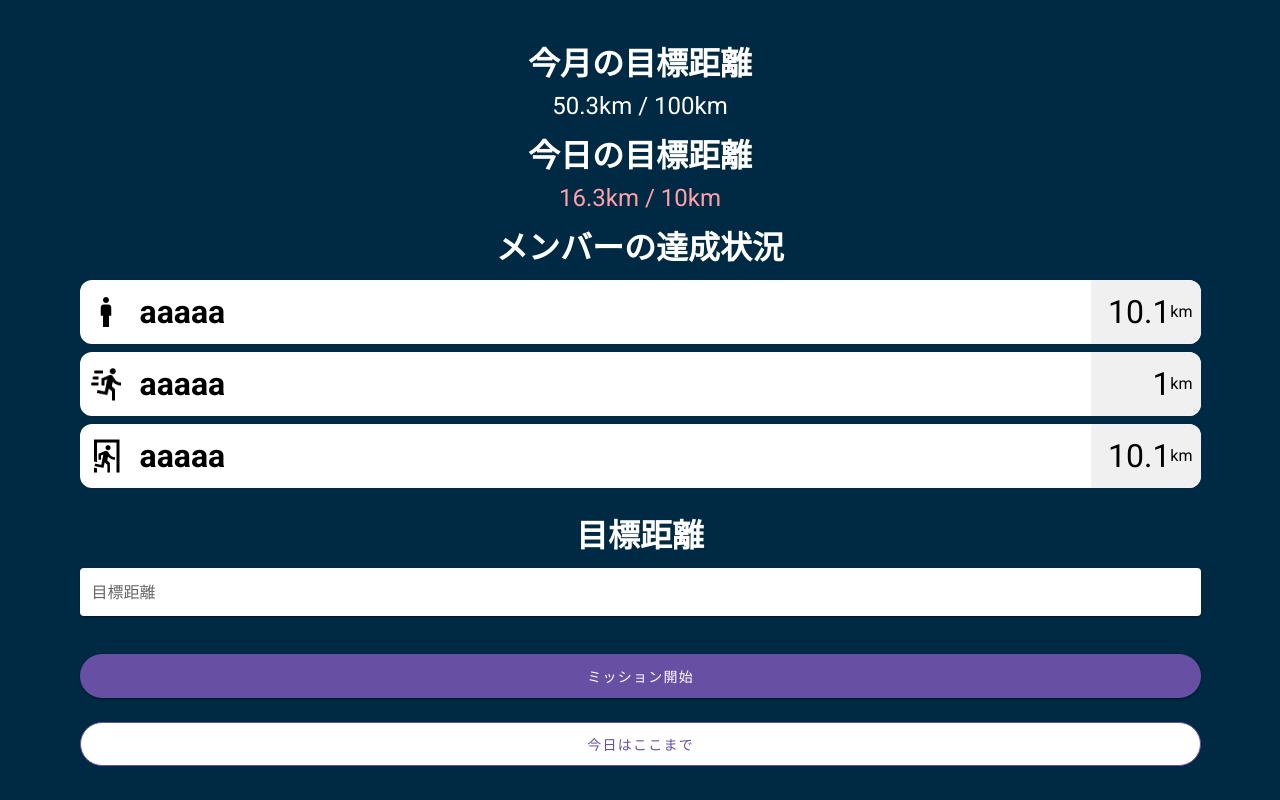
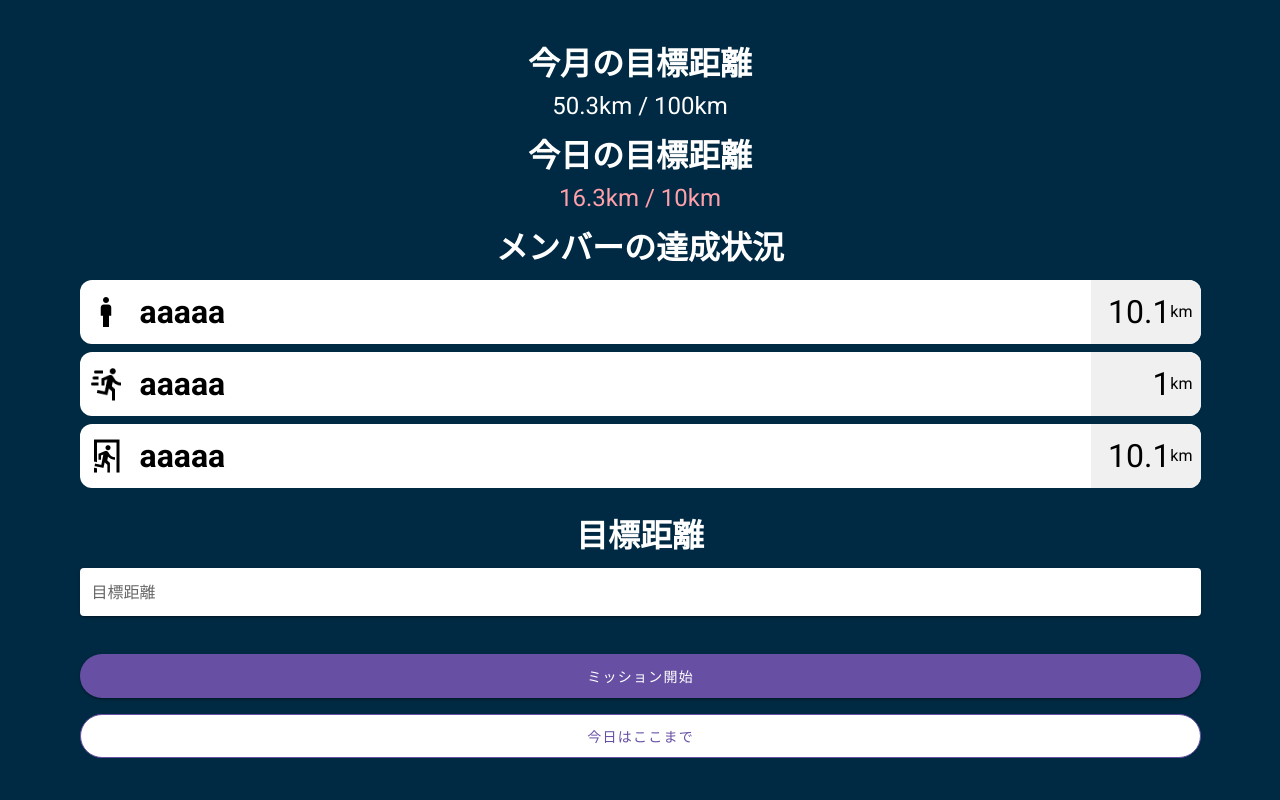
Before and after one commit to masaki-shinkawa/hack-and-marathon-2022-06-18, a Nuxt app: page / in a window 1280 px wide. Built offline with nearby package versions, Linux system fonts and the light colour scheme.

Commit message:
feat: スタート画面

```diff
--- a/components/ChallengeStart.vue
+++ b/components/ChallengeStart.vue
@@ -11,7 +11,7 @@
     <span class="f-l bold mt-4">目標距離</span>
     <v-text-field v-model="targetDistance" type="number" class="full-width" solo label="目標距離" clearable></v-text-field>
     <v-btn large block rounded color="primary" @click="start">ミッション開始</v-btn>
-    <v-btn class="mt-4" large block style="background-color: white;" rounded outlined color="primary" @click="end">
+    <v-btn class="mt-2" large block style="background-color: white;" rounded outlined color="primary" @click="end">
       今日はここまで
     </v-btn>
   </div>
```
